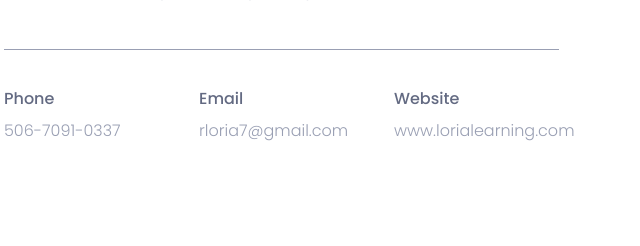
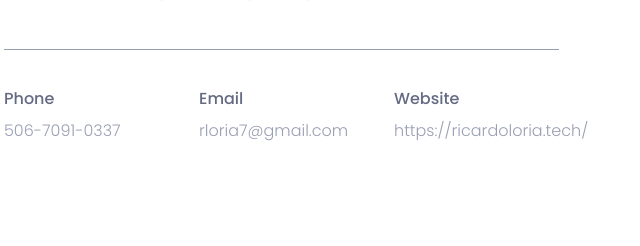
Before and after one commit to Rloria7/Resume-W, a plain HTML site: page index.html in a window 1280 px wide. Shown: the part 1323-1569 px from the top of the page, 66-706 px from the left. Drawn offline with nearby package versions, Linux system fonts and the light colour scheme.

Commit message:
ingreso de website

```diff
--- a/index.html
+++ b/index.html
@@ -150,7 +150,7 @@ I also have knowledge in Web developer as Front End.with knowledge in HTML5,CSS,
 									<div class="col-sm-4">
 										<div class="single-about-add-info">
 											<h3>website</h3>
-											<p>www.lorialearning.com</p>
+											<p>https://ricardoloria.tech/</p>
 										</div>
 									</div>
 								</div>
@@ -902,7 +902,7 @@ I also have knowledge in Web developer as Front End.with knowledge in HTML5,CSS,
 										</div>
 										<div class="single-contact-add-info">
 											<h3>website</h3>
-											<p>www.lorialearning.com</p>
+											<p>https://ricardoloria.tech/</p>
 										</div>
 									</div>
 								</div><!--/.contact-adress-->
@@ -929,7 +929,7 @@ I also have knowledge in Web developer as Front End.with knowledge in HTML5,CSS,
 			<div class="container">
 				<div class="hm-footer-copyright text-center">
 					<p>
-						&copy; copyright Richy Loria. design and developed by <a href="https://www..com/">Rdesign</a>
+						&copy; copyright Richy Loria. design and developed by <a href="https://ricardoloria.tech/">Rdesign</a>
 					</p><!--/p-->
 				</div><!--/.text-center-->
 			</div><!--/.container-->
```
